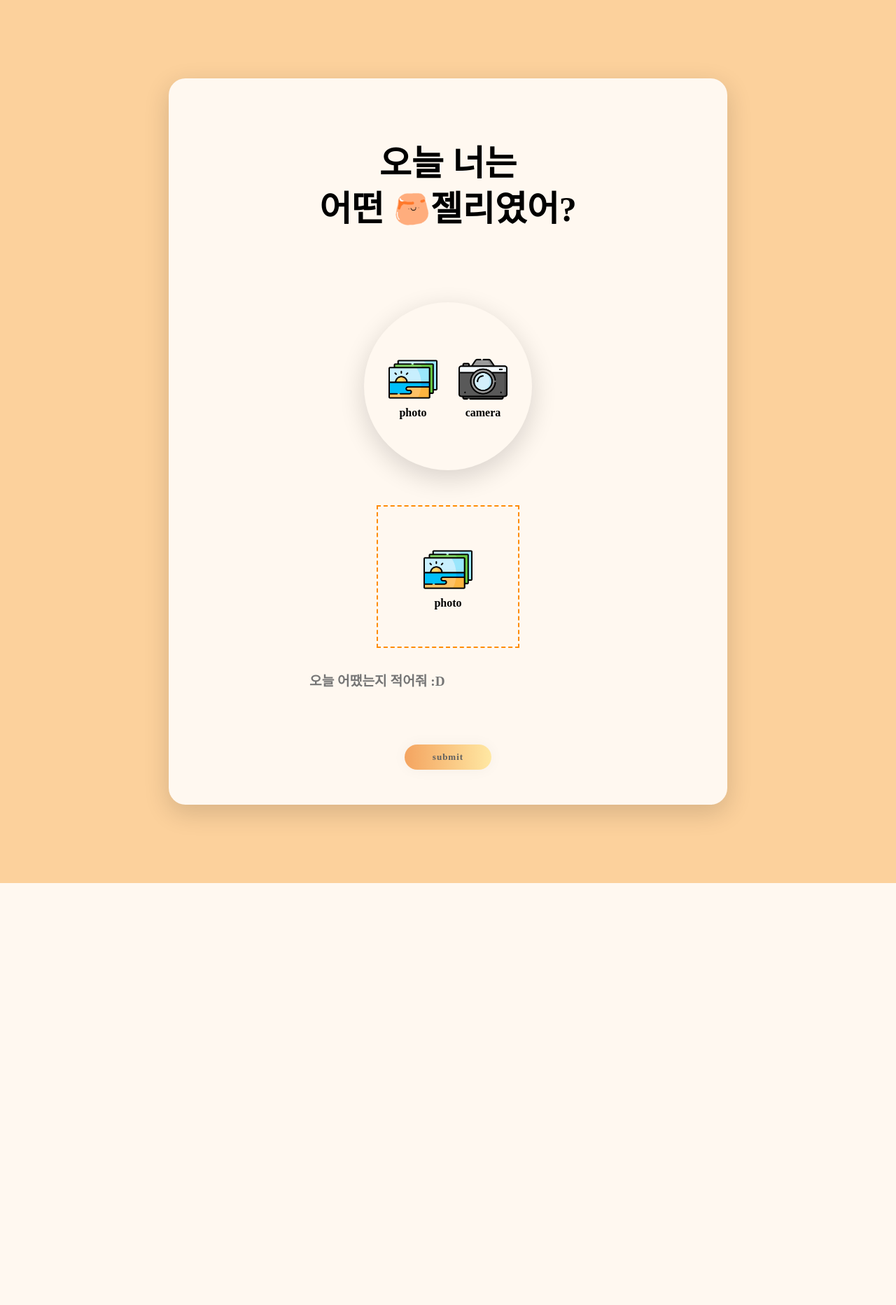
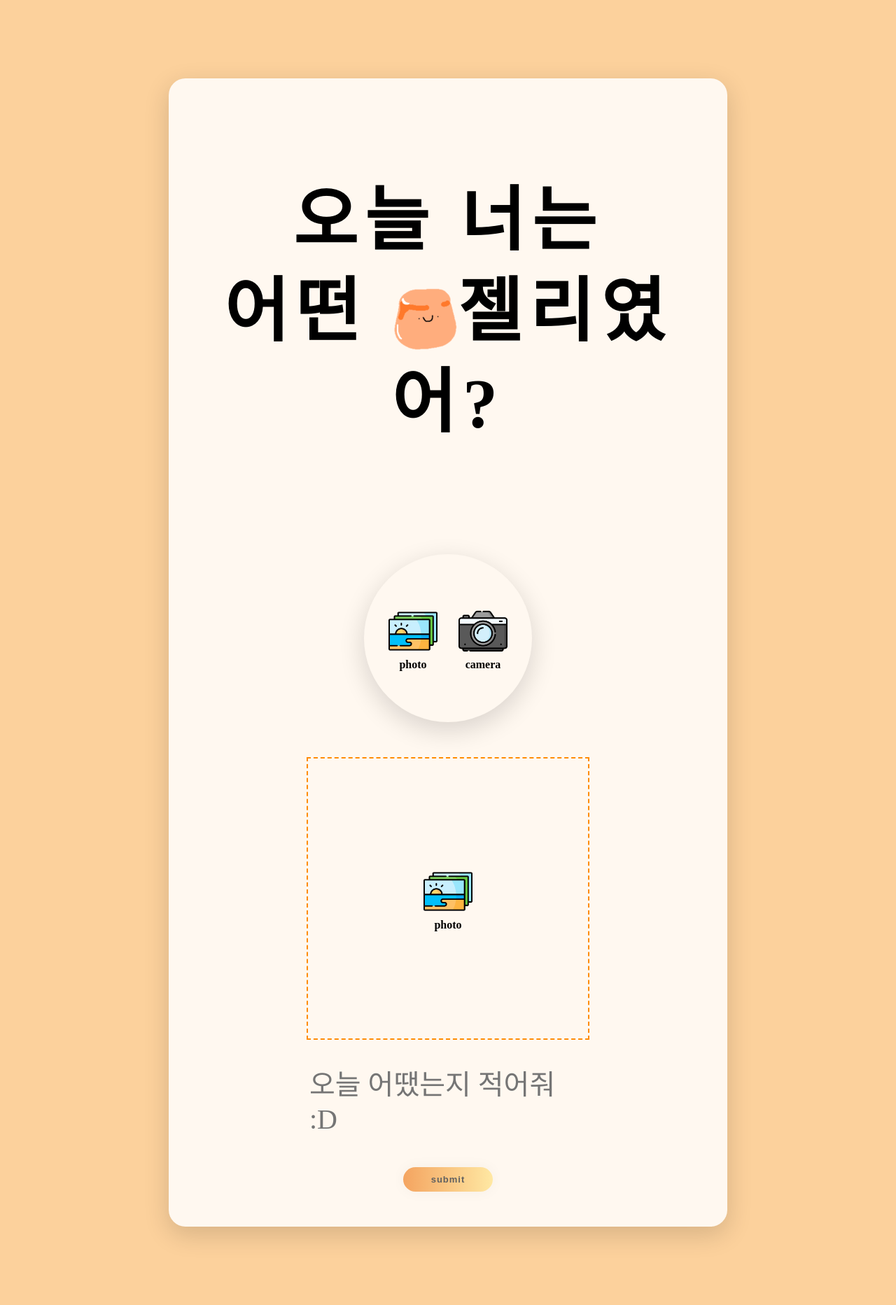
Before and after one commit to zeonga1102/Jellymodi_team, a Flask app: template templates/post.html in a window 1280 px wide. Shown: the whole page at 70% size. Before the commit the page ends 1262 px from the top, so only its background shows below. Run offline with Flask 2, Linux system fonts and the light colour scheme; the template is opened without the code that fills it, so the values that code supplies are empty; some libraries are stand-ins or nearby versions; some web fonts are replaced.

Commit message:
EHN: feat detect face and change face to imoji (+ post.css modification)

```diff
--- a/static/css/post.css
+++ b/static/css/post.css
@@ -6,14 +6,19 @@
     font-family: 'busstop';
     src: url('HYbusstop.ttf') format('truetype');
 }
-
-* {
-    font-family: 'busstop';
-    font-weight: 700;
+@font-face {
+    font-family: 'gangwon_hyeonok';
+    src: url('gangwon_hyeonok.ttf') format('truetype');
 }
 
 body {
     background-color: #fcd19c;
+    font-family: 'busstop';
+font-weight: 700;
+}
+
+input {
+    display: none;
 }
 
 .posting_zone{
@@ -29,15 +34,19 @@ body {
 }
 
 .safety_message {
-    font-size: 50px;
+    font-size:100px;
     font-weight: 700;
+    font-family: 'hana' !important;
+    letter-spacing: 10px;
     line-height: 130%;
     text-align: center;
     margin-top: 20px;
 }
 
 .message_icon {
-    width: 50px;
+    width: 95px;
+    vertical-align: text-bottom;
+
 }
 
 .emotion_select_box {
@@ -102,8 +111,8 @@ body {
 }
 
 .image_select_box {
-    width: 200px;
-    height: 200px;
+    width: 400px;
+    height: 400px;
     border: dashed 2px darkorange;
     display: flex;
     justify-content: center;
@@ -112,17 +121,18 @@ body {
 }
 
 .text_box_wrap {
-    width: 60%;
+    width: 100%;
     max-width: 400px;
 }
 
 .text_box {
-    font-size: 1.2em;
+    font-size: 2.5em;
     width: 100%;
     background-color: #fff8f0;
     border: none;
     resize: none;
     overflow:hidden;
+    font-family: 'gangwon_hyeonok';
 }
 textarea.autosize { min-height: 50px; }
 
--- a/static/js/post.js
+++ b/static/js/post.js
@@ -1,109 +1,60 @@
-from pymongo import MongoClient
-client = MongoClient('여기에 URL 입력')
-db = client.dbsparta
+function show_image(obj) {
+    let url = URL.createObjectURL(event.target.files[0]);
 
+    let siblings = $(obj).siblings();
+    siblings.hide();
 
-
-
-
-
-
-function showImage() {
-    let newImage = document.getElementById('image-show').lastElementChild;
-    //이미지는 화면에 나타나고
-    newImage.style.visibility = "visible";
-    //이미지 업로드 버튼은 숨겨진다
-    document.getElementById('image-upload').style.visibility = 'hidden';
-    document.getElementById('fileName').textContent = null;     //기존 파일 이름 지우기
-}
-
-function upload() {
-    let file = $('#upload-file')[0].files[0]
-    let title = $('#upload-title').val()
-    let form_data = new FormData()
-
-    form_data.append("file_give", file)
-    form_data.append("title_give", title)
+    let parent = $(obj).parent();
+    if($(obj).attr('id') == 'face_img') {
+        let face_img = $('#face_img')[0].files[0];
+        console.log(face_img)
+        let form_data = new FormData();
+        form_data.append('face_img', face_img);
 
         $.ajax({
-        type: "POST",
-        url: "/upload",
+            type: 'POST',
+            url: '/post/change',
             data: form_data,
             cache: false,
             contentType: false,
             processData: false,
             success: function (response) {
-            alert(response["result"])
+                parent.css({
+                    'background-image': `url(${response['url']}`,
+                    'background-size': 'cover',
+                    'border-radius': '0',
+                    'box-shadow': 'none'
+                });
+            },
+            error: function (response) {
+                alert('error')
             }
         });
     }
-
-  function search() {
-    let title = $('#search-title').val()
-    let form_data = new FormData()
-
-    form_data.append("title_give", title)
-
-    $.ajax({
-        type: "POST",
-        url: "/search",
-        data: form_data,
-        cache: false,
-        contentType: false,
-        processData: false,
-        success: function (response) {
-            let predictions = response["predictions"]
-            $('.result').remove()
-            for (let i = 0; i < predictions.length; i++) {
-                let path = predictions[i]['path']
-                let result = predictions[i]['result']
-
-                let temp_html = `<div class="result"><img src="${path}" width="100px"/>
-                                <p>${result}</p></div>`
-                $('.search').append(temp_html)
+    else {
+        parent.css({'background-image': `url(${url}`, 'background-size': 'cover', 'border': 'none'});
     }
 }
-    });
-  }
 
-  function preview(input) {
-    let frame = document.getElementById('frame');
-    let image_div = $(input).parent()
-    image_div.css({'background-image':`url(${URL.createObjectURL(event.target.files[0])})`});
-    frame.style.display = 'block';
-  }
-  ///////////////////////////////////////////////////////////////////
-
-
-//   // 이미지 업로드 강의영상 코드
-//   function posting(){
-//     let title = $('#title').val()
-//     let file = $('#file')[0].files[0]
-//     let from_data = new FormData()
+// function upload() {
+//     let emotion = $('#face_img')[0].files[0]
+//     let photo = $('#additional_img')[0].files[0]
+//     let desc = $('#desc').val()
+//     let form_data = new FormData()
 //
-//     from_data.append("title_give", title)
-//     form_data.append("file_give", file)
+//     form_data.append("face_img", emotion)
+//     form_data.append("additional_img", photo)
+//     form_data.append("desc", desc)
 //
 //     $.ajax({
 //         type: "POST",
-//         url: "/fileupload",
+//         url: "/post/upload",
 //         data: form_data,
 //         cache: false,
 //         contentType: false,
 //         processData: false,
-//         success: function (response){
+//         success: function (response) {
 //             alert(response["result"])
-//             window.location.reload()
 //         }
 //     });
 // }
-// function save_image() {
-//     $.ajax({
-//         type: "POST",
-//         url: "/saveImage",
-//         data: {sample_give: '데이터전송'},
-//         success: function (response) {
-//             alert(response['msg'])
-//         }
-//     });
-// }
--- a/templates/post.html
+++ b/templates/post.html
@@ -32,31 +32,32 @@
 <div class="posting_zone">
     <div class="safety_message">
         <p>오늘 너는
-            <br>어떤 <img src="../static/img/favicon.png" class="message_icon"
-                        style="vertical-align: text-top; margin: 2px">젤리였어? </p>
+            <br>어떤 <img src="../static/img/favicon.png" class="message_icon">젤리였어? </p>
     </div>
     <div class="emotion_select_box">
-        <div class="icon select_icon">
+        <label class="icon select_icon" for="face_img">
             <div class="icon_photo"></div>
             <span>photo</span>
-        </div>
-        <div class="icon select_icon">
+        </label>
+        <input type="file" id="face_img" onchange="show_image(this)">
+        <label class="icon select_icon">
             <div class="icon_camera"></div>
             <span>camera</span>
-        </div>
+        </label>
     </div>
     <div class="image_select_box">
-        <div class="icon select_icon">
+        <label class="icon select_icon" for="additional_img">
             <div class="icon_photo"></div>
             <span>photo</span>
-        </div>
+        </label>
+        <input type="file" id="additional_img" onchange="show_image(this)">
     </div>
     <div class="text_box_wrap">
-        <textarea class="text_box autosize" onkeydown="resize(this)" onkeyup="resize(this)"
+        <textarea class="text_box autosize" id="desc" onkeydown="resize(this)" onkeyup="resize(this)"
                   placeholder="오늘 어땠는지 적어줘 :D"></textarea>
     </div>
     <div>
-        <button class="submit" type="button" align="center" onclick="submit()">submit</button>
+        <button class="submit" type="button" align="center" onclick="upload()">submit</button>
     </div>
 </div>
 </body>
```
Also changed, not shown: other parts of static/css/post.css (+24 -2 lines), templates/index.html (+6 -2 lines), 1 other file. Lines whose indentation alone changed are shown as unchanged.
